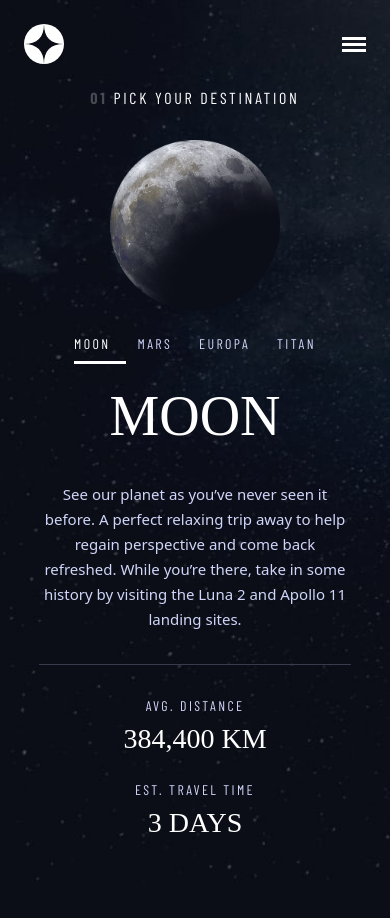
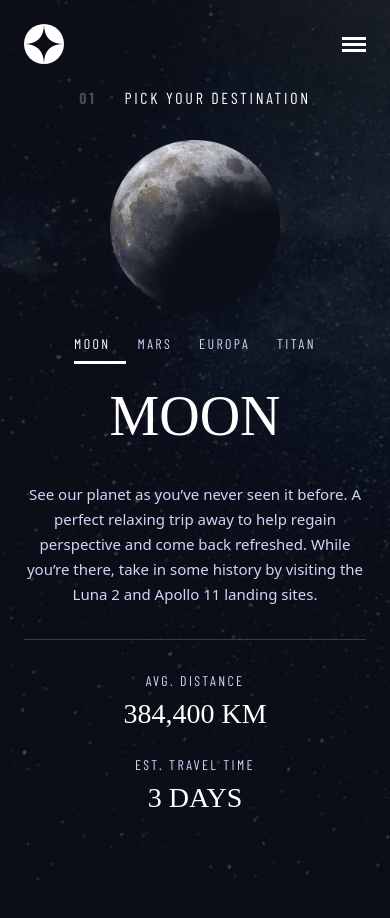
Before and after one commit to PhantomDev007/FM_Space-tourism-website, a Next.js app: page /destination in a window 390 px wide. Shown: the top 918 px of the page. Before the commit the page ends 868 px from the top, so only its background shows below. Built offline with nearby package versions, Linux system fonts and the light colour scheme; a web font is replaced by a local one.

Commit message:
Refactor: Extract repetitive styles of every page

```diff
--- a/pages/destination/Destination.module.css
+++ b/pages/destination/Destination.module.css
@@ -1,16 +1,5 @@
 .container {
-  margin-inline: 166px;
-  margin-bottom: 112px;
-}
-
-.header {
-  margin-top: 80px;
-  margin-bottom: 70px;
-}
-
-.index {
-  font-weight: 700;
-  opacity: 0.25;
+  padding-bottom: 112px;
 }
 
 .nav {
@@ -54,15 +43,6 @@
 }
 
 @media (max-width: 1439px) {
-  .container {
-    margin-inline: 39px;
-  }
-
-  .header {
-    margin-top: 45px;
-    margin-bottom: 30px;
-  }
-
   .nav {
     position: relative;
     z-index: 20;
@@ -74,12 +54,6 @@
 }
 
 @media (max-width: 767px) {
-  .header {
-    margin-top: 24px;
-    margin-bottom: 4px;
-    text-align: center;
-  }
-
   .nav {
     font-size: 14px;
     letter-spacing: 2.36px;
--- a/pages/destination/index.tsx
+++ b/pages/destination/index.tsx
@@ -81,15 +81,16 @@ const Destination: NextPageWithTitle = () => {
           mobile: 'assets/destination/background-destination-mobile.jpg',
         }}
       />
-      <div className={styles.container}>
+      <div className={cn(styles.container, utilsStyles.pageContainer)}>
         <header
           className={cn(
             utilsStyles.heading5,
             utilsStyles.uppercase,
-            styles.header
+            utilsStyles.pageHeaderContainer
           )}
         >
-          <span className={styles.index}>01</span> Pick your destination
+          <span className={utilsStyles.pageHeaderIndex}>01</span>Pick your
+          destination
         </header>
         <nav className={cn(styles.nav, utilsStyles.uppercase)}>
           <ul>
--- a/pages/index.tsx
+++ b/pages/index.tsx
@@ -1,7 +1,7 @@
+import cn from 'classnames'
 import styles from '@/styles/Home.module.css'
 import utilsStyles from '@/styles/utils.module.css'
 import type { NextPageWithTitle } from './_app'
-import cn from 'classnames'
 import Background from '@/components/background'
 
 const Home: NextPageWithTitle = () => {
@@ -15,7 +15,7 @@ const Home: NextPageWithTitle = () => {
         }}
         alt='The Earth planet'
       />
-      <div className={styles.container}>
+      <div className={cn(styles.container, utilsStyles.pageContainer)}>
         <header className={styles.hero}>
           <h2 className={cn(utilsStyles.heading5, utilsStyles.grayText)}>
             SO, YOU WANT TO TRAVEL TO
--- a/styles/Home.module.css
+++ b/styles/Home.module.css
@@ -4,7 +4,6 @@
   justify-content: space-between;
   padding-top: 250px;
   padding-bottom: 132px;
-  margin-inline: 165px;
 }
 
 .hero {
--- a/styles/utils.module.css
+++ b/styles/utils.module.css
@@ -43,6 +43,21 @@
   text-transform: uppercase;
 }
 
+.pageContainer {
+  margin-inline: 167px;
+}
+
+.pageHeaderContainer {
+  margin-top: 80px;
+  margin-bottom: 70px;
+}
+
+.pageHeaderIndex {
+  padding-right: 28px;
+  font-weight: 700;
+  opacity: 0.25;
+}
+
 @media (max-width: 1439px) {
   .heading1 {
     line-height: 150px;
@@ -55,6 +70,15 @@
   .heading5 {
     font-size: 20px;
     letter-spacing: 3.38px;
+  }
+
+  .pageContainer {
+    margin-inline: 39px;
+  }
+
+  .pageHeaderContainer {
+    margin-top: 45px;
+    margin-bottom: 30px;
   }
 }
 
@@ -72,4 +96,14 @@
     font-size: 16px;
     letter-spacing: 2.7px;
   }
+
+  .pageContainer {
+    margin-inline: 24px;
+  }
+
+  .pageHeaderContainer {
+    margin-top: 24px;
+    margin-bottom: 4px;
+    text-align: center;
+  }
 }
```
